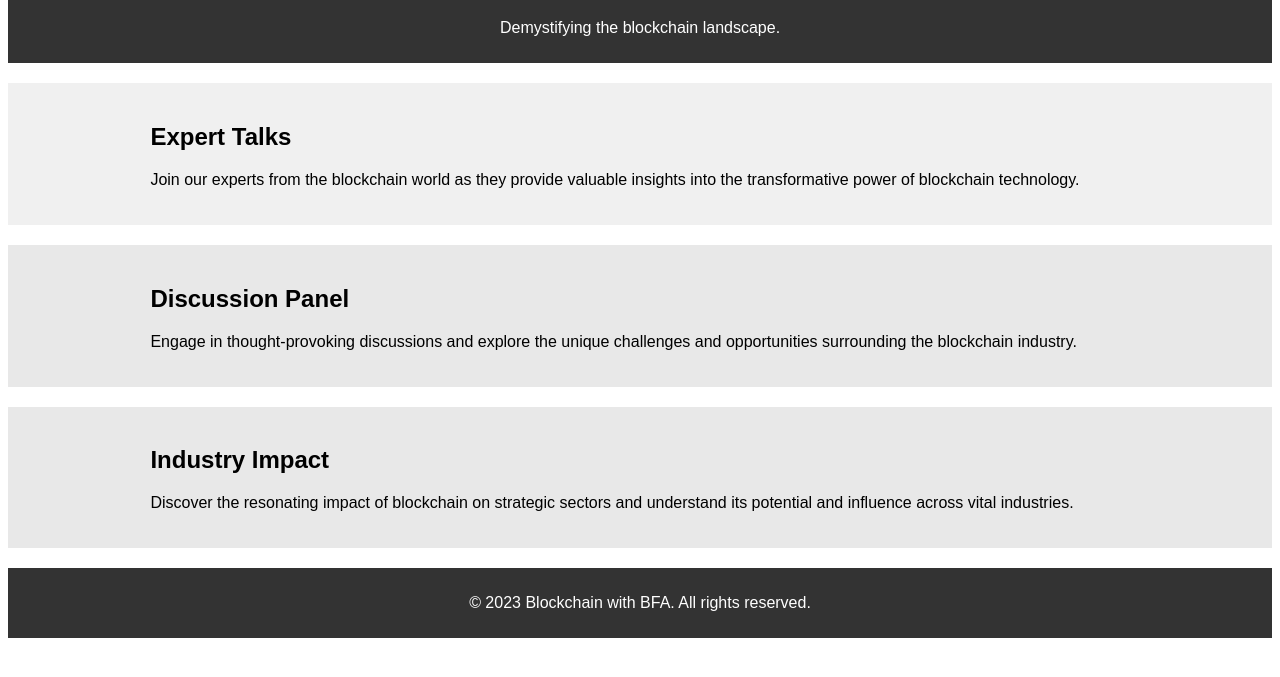
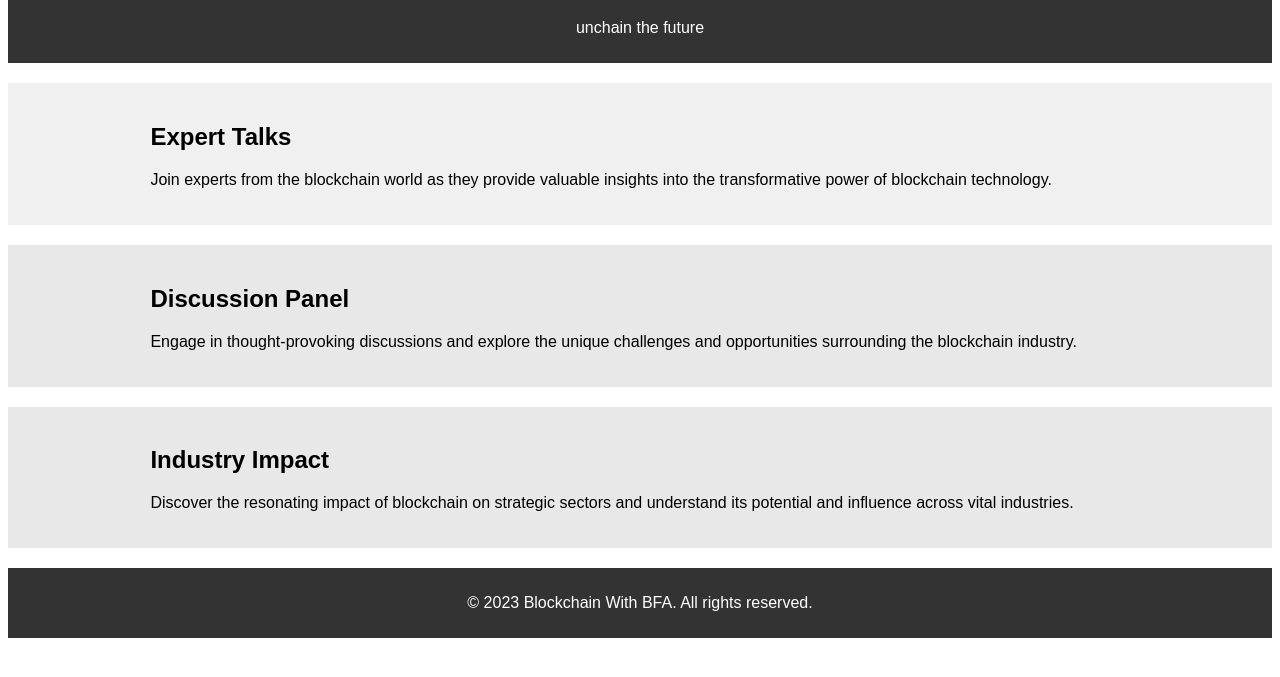
Before and after one commit to vogue20033/blockchainwithbfa, a plain HTML site: page index.html in a window 1280 px wide. Shown: the part 79-756 px from the top of the page. Drawn offline with Linux system fonts and the light colour scheme.

Commit message:
Update index.html

```diff
--- a/index.html
+++ b/index.html
@@ -19,14 +19,14 @@
 <header>
   <div class="container">
     <h1>Blockchain with BFA</h1>
-    <p>Demystifying the blockchain landscape.</p>
+    <p>unchain the future</p>
   </div>
 </header>
 
 <section class="expert-talks">
   <div class="container">
     <h2>Expert Talks</h2>
-    <p>Join our experts from the blockchain world as they provide valuable insights into the transformative power of blockchain technology.</p>
+    <p>Join experts from the blockchain world as they provide valuable insights into the transformative power of blockchain technology.</p>
   </div>
 </section>
 
@@ -46,7 +46,7 @@
 
 <footer>
   <div class="container">
-    <p>&copy; 2023 Blockchain with BFA. All rights reserved.</p>
+    <p>&copy; 2023 Blockchain With BFA. All rights reserved.</p>
   </div>
 </footer>
 
```
